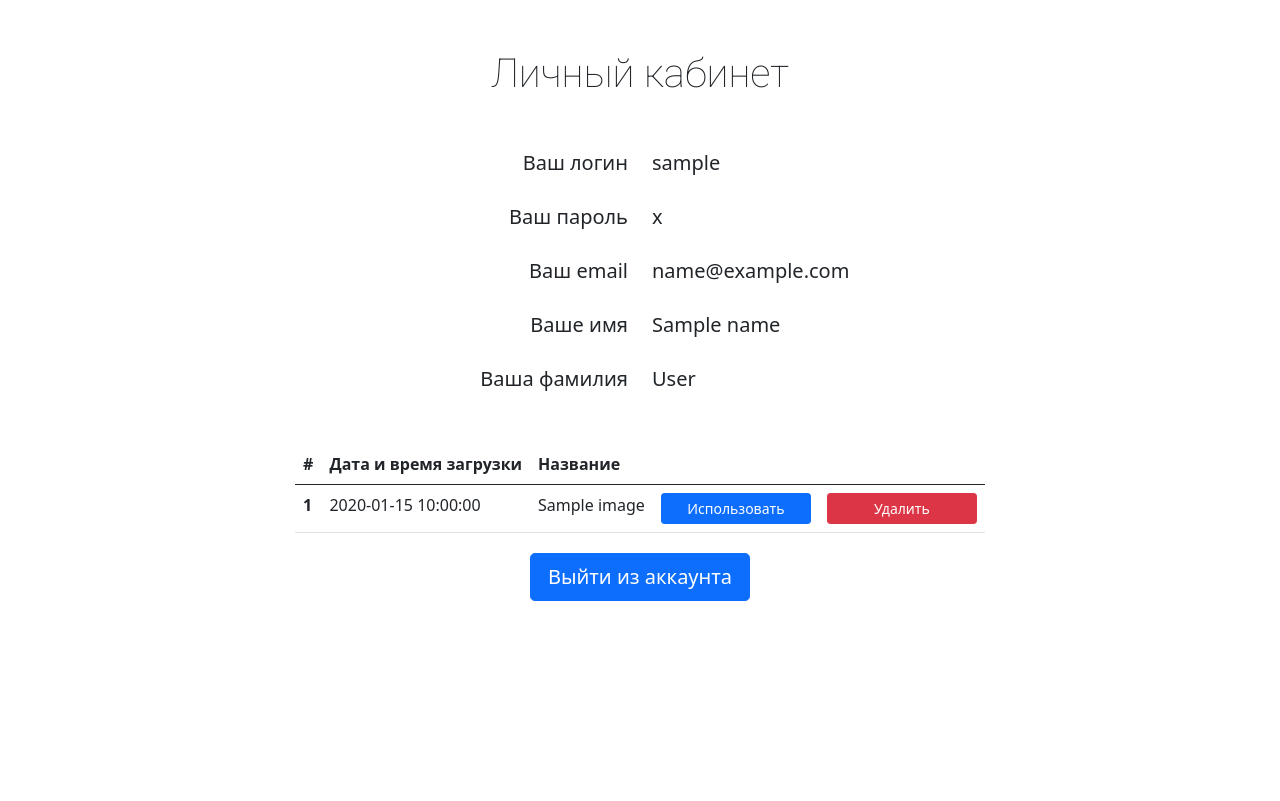
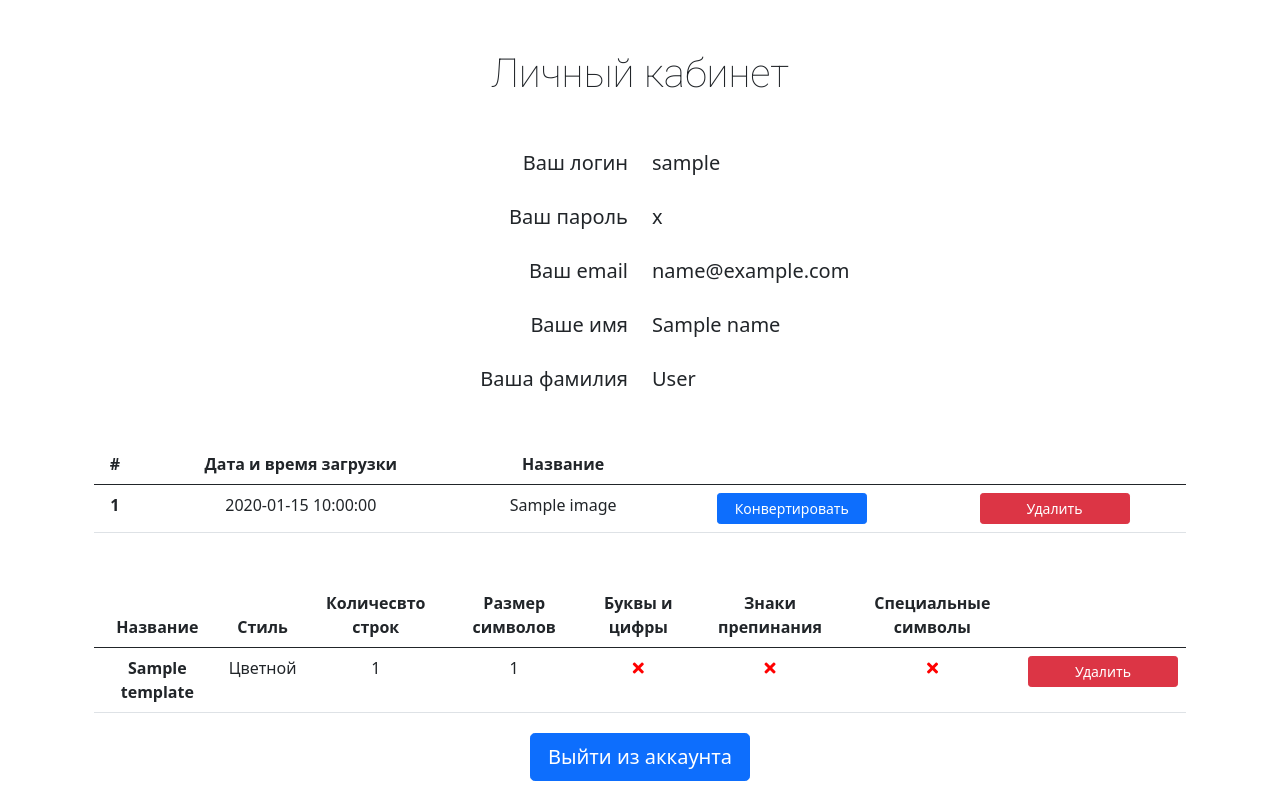
Before and after one commit to andrrus2004/ascii-art-flask, a Flask app: template templates/profile.html in a window 1280 px wide. Shown: the part 73-874 px from the top of the page. Before the commit the page ends 674 px from the top, so only its background shows below. Run offline with Flask 2, Linux system fonts and the light colour scheme; the template is opened without the code that fills it: most values are stand-ins (such as "Sample title", 1, 10 or a date in 2020); some libraries are stand-ins or nearby versions.

Commit message:
Start doing converting templates

```diff
--- a/main.py
+++ b/main.py
@@ -145,7 +145,7 @@ def log_in():
         con = sqlite3.connect("static/database/Converter.db")
         cur = con.cursor()
         result = cur.execute(
-            f"SELECT login, password, email, name, surname, images FROM users WHERE (login='{login}' OR email='{login}')").fetchall()
+            f"SELECT login, password, email, name, surname, images, templates FROM users WHERE (login='{login}' OR email='{login}')").fetchall()
         if result:
             LOGIN = True
             USER = {
@@ -154,7 +154,8 @@ def log_in():
                 'email': result[0][2],
                 'name': result[0][3],
                 'surname': result[0][4],
-                'images': json.loads(result[0][5])
+                'images': json.loads(result[0][5]),
+                'templates': json.loads(result[0][6])
             }
         login = USER.get('login', 'Не указан')
         password = USER.get('password', 'Не указан')
@@ -162,6 +163,7 @@ def log_in():
         name = USER.get('name', 'Не указано')
         surname = USER.get('surname', 'Не указана')
         images = USER.get('surname', 'История пуста')
+        templates = USER.get('surname', 'Шаблонов нет')
         return 'true'
 
 
@@ -211,9 +213,11 @@ def profile():
     name = USER.get('name', 'Не указано')
     surname = USER.get('surname', 'Не указана')
     images = USER.get('images', 'История пуста')
+    templates = USER.get('templates', 'Шаблонов нет')
     images['images'].sort(key=lambda x: -int(x['index']))
+    templates['templates'].sort(key=lambda x: x['name'])
     return render_template('profile.html', login=login, password=password, email=email, name=name, surname=surname,
-                           images=images)
+                           images=images, templates=templates)
 
 
 @app.route('/log-out', methods=['POST'])
@@ -223,6 +227,26 @@ def log_out():
         LOGIN = False
         USER = {}
         return render_template('index.html')
+
+
+@app.route('/del-template-element', methods=['POST'])
+def del_template_element():
+    global LOGIN, USER
+    if request.method == 'POST':
+        data = request.json
+        index = data['id'][9:]
+        print(index)
+        rm = -1
+        for i in range(len(USER['templates']['templates'])):
+            if str(index) == str(USER['templates']['templates'][i]['name']):
+                rm = i
+                break
+        USER['templates']['templates'].pop(rm)
+        con = sqlite3.connect("static/database/Converter.db")
+        cur = con.cursor()
+        cur.execute(f"UPDATE users SET images='{json.dumps(USER['templates'])}' WHERE login='{USER['login']}'")
+        con.commit()
+        return 'true'
 
 
 @app.route('/del-history-element', methods=['POST'])
@@ -241,7 +265,7 @@ def del_history_element():
         cur = con.cursor()
         cur.execute(f"UPDATE users SET images='{json.dumps(USER['images'])}' WHERE login='{USER['login']}'")
         con.commit()
-        return render_template('index.html')
+        return 'true'
 
 
 @app.route('/registration')
@@ -254,10 +278,13 @@ def new_user():
     global USER, LOGIN
     if request.method == 'POST':
         data = request.json
+        images = '{"images": []}'
+
+        templates = '{"templates": []}'
         con = sqlite3.connect("static/database/Converter.db")
         cur = con.cursor()
-        cur.execute(f"INSERT INTO users (login, password, email, name, surname) VALUES "
-                    f"('{data['login']}', '{data['password']}', '{data['email']}', '{data['name']}', '{data['surname']}')")
+        cur.execute(f"INSERT INTO users (login, password, email, name, surname, images, templates) VALUES "
+                    f"('{data['login']}', '{data['password']}', '{data['email']}', '{data['name']}', '{data['surname']}', '{images}', '{templates}')")
         con.commit()
         USER = data
         LOGIN = True
@@ -308,6 +335,42 @@ def upload_file():
         return {'ascii': text, 'font_size': font_size, 'color': SETTINGS[COLOR]}
 
 
+@app.route('/new-template', methods=['POST'])
+def new_template():
+    data = request.json
+    template = dict()
+    template['name'] = data['name']
+    if SETTINGS[COLOR] == COLOURED:
+        template['color'] = COLOURED
+    else:
+        template['color'] = BLACK
+    template['line_count'] = data['line_count']
+    template['font_size'] = data['font_size']
+    if 'let_num' in data['groups']:
+        template['let_num'] = 'True'
+    else:
+        template['let_num'] = 'False'
+
+    if 'punctuation' in data['groups']:
+        template['punctuation'] = 'True'
+    else:
+        template['punctuation'] = 'False'
+
+    if 'special' in data['groups']:
+        template['special'] = 'True'
+    else:
+        template['special'] = 'False'
+    print(template)
+    USER['templates']['templates'].append(template)
+
+    con = sqlite3.connect("static/database/Converter.db")
+    cur = con.cursor()
+    cur.execute(f"UPDATE users SET templates='{json.dumps(USER['templates'])}' WHERE login='{USER['login']}'")
+    con.commit()
+
+    return 'True'
+
+
 @app.route('/settings', methods=['POST'])
 def get_ajax_settings():
     data = request.json
--- a/static/css/profile_styles.css
+++ b/static/css/profile_styles.css
@@ -45,6 +45,13 @@ header div {
     color: #ff0000;
 }
 
+i.fa-check{
+    color: green;
+}
+i.fa-times{
+    color: red;
+}
+
 #log_btn {
     font-size: 20px;
     /*height: 55px;*/
--- a/static/js/profile_script.js
+++ b/static/js/profile_script.js
@@ -33,6 +33,20 @@ $('.del-btn').click(function() {
     });
 });
 
+$('.del-temp-btn').click(function() {
+   console.log($(this).attr('id'));
+   $.ajax({
+        url: '/del-template-element',
+        type: 'POST',
+        contentType: 'application/json',
+        data: JSON.stringify({
+            id: $(this).attr('id')
+        })
+    }).done(function(data){
+        window.location.href = '/profile';
+    });
+});
+
 $('#registration-btn').click(function() {
     window.location.href = '/registration';
 });
--- a/templates/profile.html
+++ b/templates/profile.html
@@ -12,7 +12,7 @@
           integrity="sha384-eOJMYsd53ii+scO/bJGFsiCZc+5NDVN2yr8+0RDqr0Ql0h+rP48ckxlpbzKgwra6"
           crossorigin="anonymous"
           rel="stylesheet">
-
+<link rel="stylesheet" href="https://pro.fontawesome.com/releases/v5.10.0/css/all.css" integrity="sha384-AYmEC3Yw5cVb3ZcuHtOA93w35dYTsvhLPVnYs9eStHfGJvOvKxVfELGroGkvsg+p" crossorigin="anonymous"/>
     <!--    Fonts    -->
     <link rel="preconnect" href="https://fonts.gstatic.com">
     <link href="https://fonts.googleapis.com/css2?family=Roboto:wght@100&display=swap" rel="stylesheet">
@@ -66,21 +66,68 @@
         <table class="table table-hover">
             <thead>
                 <tr>
-                    <th scope="col">#</th>
-                    <th scope="col">Дата и время загрузки</th>
-                    <th scope="col">Название</th>
-                    <th scope="col"></th>
-                    <th scope="col"></th>
+                    <th scope="col" class="text-center">#</th>
+                    <th scope="col" class="text-center">Дата и время загрузки</th>
+                    <th scope="col" class="text-center">Название</th>
+                    <th scope="col" class="text-center"></th>
+                    <th scope="col" class="text-center"></th>
                 </tr>
             </thead>
             <tbody>
                 {% for i in images["images"] %}
                 <tr>
-                    <th scope="row">{{i["index"]}}</th>
-                    <td>{{i["date"]}}</td>
-                    <td>{{i["name"]}}</td>
-                    <td><button type="button" class="btn btn-primary btn-sm use-btn" id="use-{{i['index']}}">Использовать</button></td>
-                    <td><button type="button" class="btn btn-danger btn-sm del-btn" id="del-{{i['index']}}">Удалить</button></td>
+                    <th scope="row" class="text-center">{{i["index"]}}</th>
+                    <td class="text-center">{{i["date"]}}</td>
+                    <td class="text-center">{{i["name"]}}</td>
+                    <td class="text-center"><button type="button" class="btn btn-primary btn-sm use-btn" id="use-{{i['index']}}">Конвертировать</button></td>
+                    <td class="text-center"><button type="button" class="btn btn-danger btn-sm del-btn" id="del-{{i['index']}}">Удалить</button></td>
+                </tr>
+                {% endfor %}
+            </tbody>
+        </table>
+
+    </div>
+        <div class="container">
+        <table class="table table-hover">
+            <thead>
+                <tr>
+                    <th scope="col" class="text-center">Название</th>
+                    <th scope="col" class="text-center">Стиль</th>
+                    <th scope="col" class="text-center">Количесвто строк</th>
+                    <th scope="col" class="text-center">Размер символов</th>
+                    <th scope="col" class="text-center">Буквы и цифры</th>
+                    <th scope="col" class="text-center">Знаки препинания</th>
+                    <th scope="col" class="text-center">Специальные символы</th>
+                    <th scope="col" class="text-center"></th>
+                </tr>
+            </thead>
+            <tbody>
+                {% for i in templates["templates"] %}
+                <tr>
+                    <th scope="row" class="text-center">{{i["name"]}}</th>
+                    {% if i["color"] == "black" %}
+                        <td>Обычный</td>
+                    {% else %}
+                        <td>Цветной</td>
+                    {% endif %}
+                    <td class="text-center">{{i["line_count"]}}</td>
+                    <td class="text-center">{{i["font_size"]}}</td>
+                    {% if i["let_num"] == "True" %}
+                        <td class="text-center"><i class="fas fa-check"></i></td>
+                    {% else %}
+                        <td class="text-center"><i class="fas fa-times"></i></td>
+                    {% endif %}
+                    {% if i["punctuation"] == "True" %}
+                        <td class="text-center"><i class="fas fa-check"></i></td>
+                    {% else %}
+                        <td class="text-center"><i class="fas fa-times"></i></td>
+                    {% endif %}
+                    {% if i["special"] == "True" %}
+                        <td class="text-center"><i class="fas fa-check"></i></td>
+                    {% else %}
+                        <td class="text-center"><i class="fas fa-times"></i></td>
+                    {% endif %}
+                    <td class="text-center"><button type="button" class="btn btn-danger btn-sm del-temp-btn" id="del-temp-{{i['name']}}">Удалить</button></td>
                 </tr>
                 {% endfor %}
             </tbody>
```
Also changed, not shown: static/js/index-script.js (+33 -0 lines), templates/index.html (+29 -2 lines), static/database/Converter.db.
